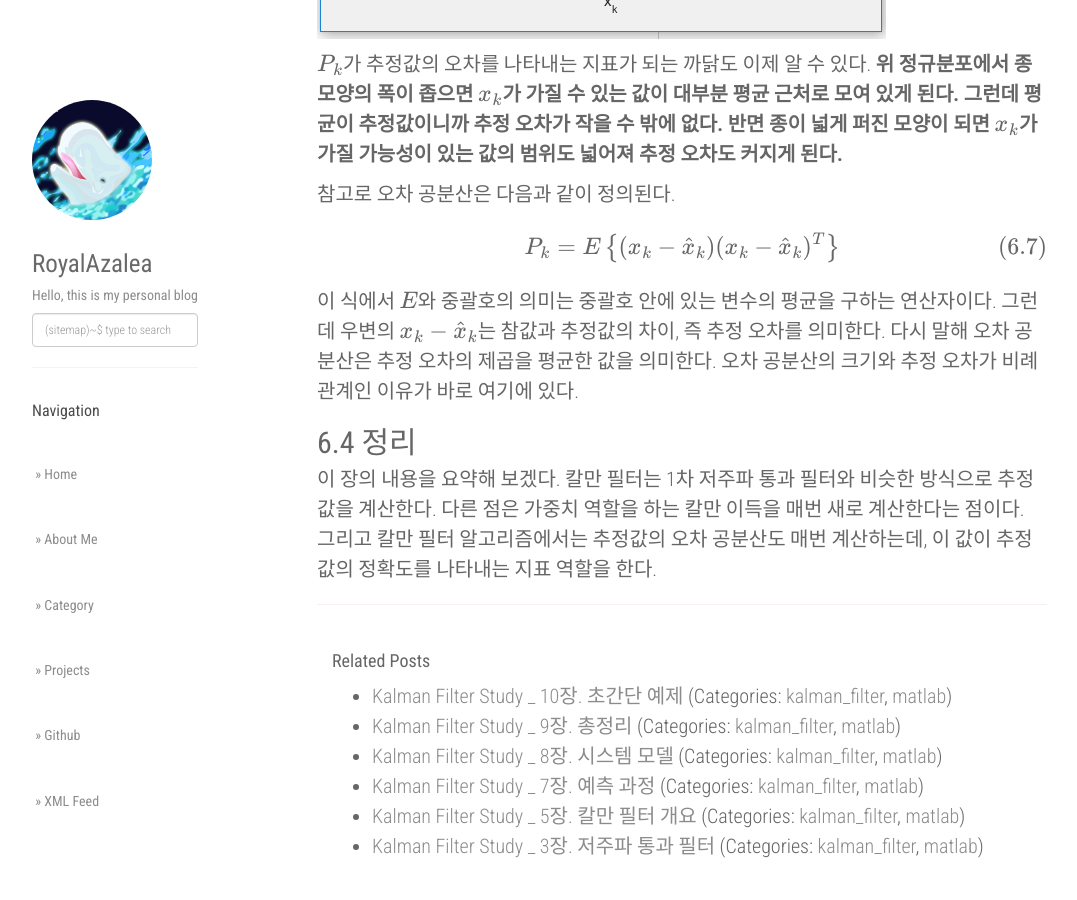
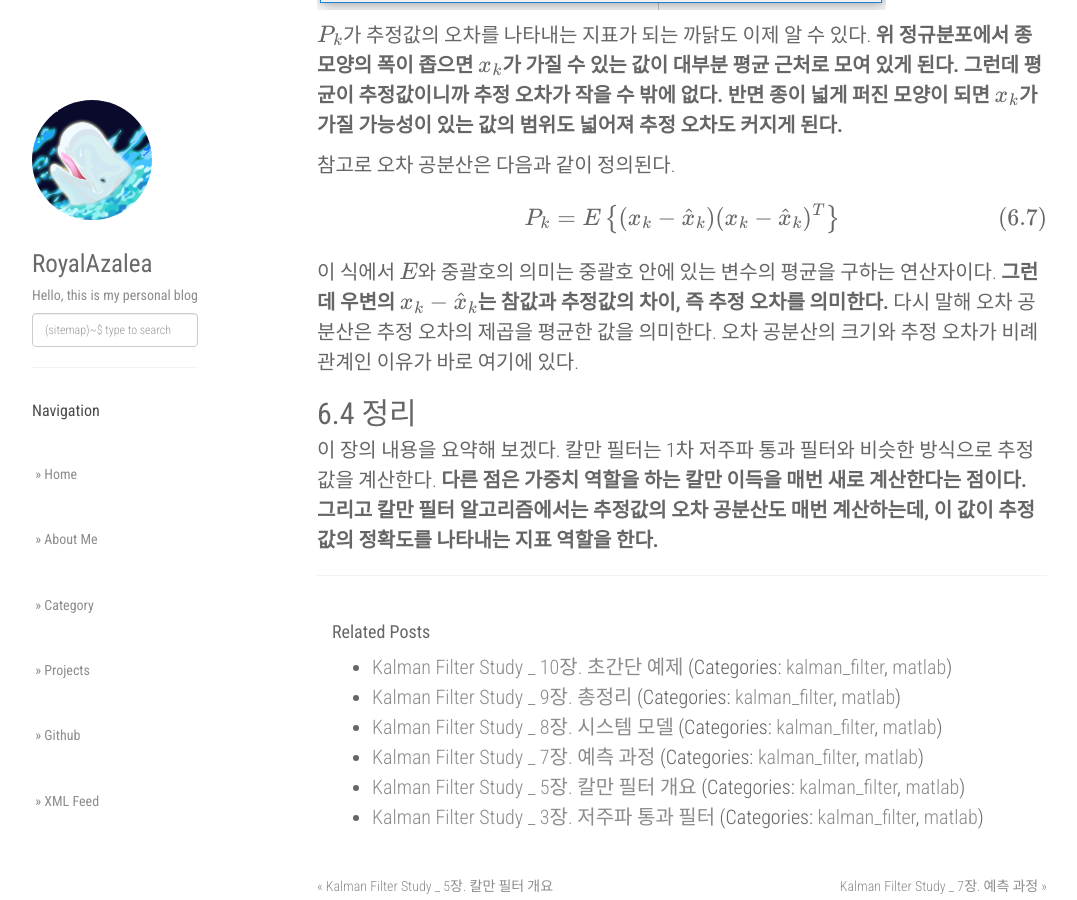
Before and after one commit to RoyalAzalea/RoyalAzalea.github.io, a Jekyll site: the page built from _posts/kalman-filter-study/2017-03-05-kalman-filter-study.md, in a window 1280 px wide and 900 px high, scrolled down 4002 px. Shown: the whole window, without its empty margins (53-1130 px from the left). Built offline with Jekyll 4.4.1, drawn with Linux system fonts in a browser that asks for light colours; nearby versions of some CDN libraries; formulas are drawn with MathJax 3; some of the changed text lies outside the part shown.

Commit message:
update_modify

```diff
--- a/_posts/kalman-filter-study/2017-03-05-kalman-filter-study.md
+++ b/_posts/kalman-filter-study/2017-03-05-kalman-filter-study.md
@@ -6,8 +6,8 @@
 ---
 
 이 장에서는 칼만 필터 알고리즘의 추정 과정에 대해 알아 보겠다. 추정 과정에는 앞 장 그림의
-$\textrm{II} ~ \textrm{IV}$단계가 해당된다. 추정 과정의 목표는 칼만 필터의 최종 결과물인
-추정값을 계산해내는 것이다.
+$\textrm{II} ~ \textrm{IV}$단계가 해당된다. **추정 과정의 목표는 칼만 필터의 최종
+결과물인 추정값을 계산해내는 것이다.**
 
 추정 과정의 추정값 계산식을 저주파 통과 필터와 관련 지어 설명하겠다. 칼만 필터의 추정값
 계산 과정이 1차 저주파 통과 필터의 개념과 연결되어 있다는 사실을 확인한다. 이렇게 관련지어
@@ -94,7 +94,7 @@
 \hat{x}_k = \hat{x}_k^{-} + K_k({z_k - H\hat{x}_k^{-}})
 $$
 
-우선 예측값(\hat{x}_k^{-})과 새로운 측정값{z_k}이 있어야 한다. 저주파 통과 필터와
+우선 예측값($\hat{x}_k^{-}$)과 새로운 측정값()$z_k$)이 있어야 한다. 저주파 통과 필터와
 마찬가지로 칼만 필터도 재귀 필터이니 당연한 이야기이다. **측정값은 입력으로 받으니까 아는
 값이다. 예측값은 다음 장에서 다룰 예측 과정에서 계산한 값을 전달 받는다. 그리고 $H$는
 시스템 모델과 관련있는 행렬인데, 시스템 모델은 칼만 필터를 구현하기 전에 미리 확정되므로
@@ -127,7 +127,7 @@
 ## 6.3 오차 공분산
 
 앞 장 그림의 칼만 필터 알고리즘에서 $\textrm{II}$단계와 $\textrm{III}$에 대한 설명을
-모두 마쳤다. 이제 추정 과정의 마지막 단계인 공분산에 대해 알아보겠다. $textrm{IV}$단계는
+모두 마쳤다. 이제 추정 과정의 마지막 단계인 공분산에 대해 알아보겠다. $\textrm{IV}$단계는
 수식 하나만 계산하면 된다.
 
 $$
@@ -170,13 +170,13 @@
 $$
 
 이 식에서 $E$와 중괄호의 의미는 중괄호 안에 있는 변수의 평균을 구하는 연산자이다.
-그런데 우변의 $x_k - \hat{x}_k$는 참값과 추정값의 차이, 즉 추정 오차를 의미한다.
+**그런데 우변의 $x_k - \hat{x}_k$는 참값과 추정값의 차이, 즉 추정 오차를 의미한다.**
 다시 말해 오차 공분산은 추정 오차의 제곱을 평균한 값을 의미한다. 오차 공분산의 크기와
 추정 오차가 비례 관계인 이유가 바로 여기에 있다.
 
 ## 6.4 정리
 
 이 장의 내용을 요약해 보겠다. 칼만 필터는 1차 저주파 통과 필터와 비슷한 방식으로 추정값을
-계산한다. 다른 점은 가중치 역할을 하는 칼만 이득을 매번 새로 계산한다는 점이다. 그리고
+계산한다. **다른 점은 가중치 역할을 하는 칼만 이득을 매번 새로 계산한다는 점이다. 그리고
 칼만 필터 알고리즘에서는 추정값의 오차 공분산도 매번 계산하는데, 이 값이 추정값의 정확도를
-나타내는 지표 역할을 한다.
+나타내는 지표 역할을 한다.**
```
Also changed, not shown: _posts/kalman-filter-study/2017-03-06-kalman-filter-study.md (+9 -9 lines), _posts/kalman-filter-study/2017-03-09-kalman-filter-study.md (+5 -4 lines), static/img/_posts/kalman-filter-study/dif_1.PNG (added), static/img/_posts/kalman-filter-study/dif_2.PNG (added).
